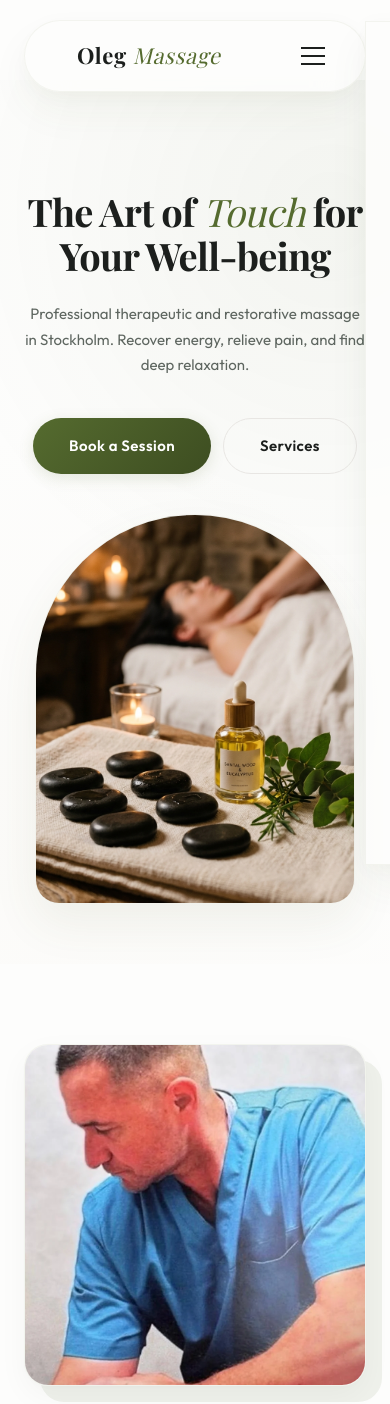
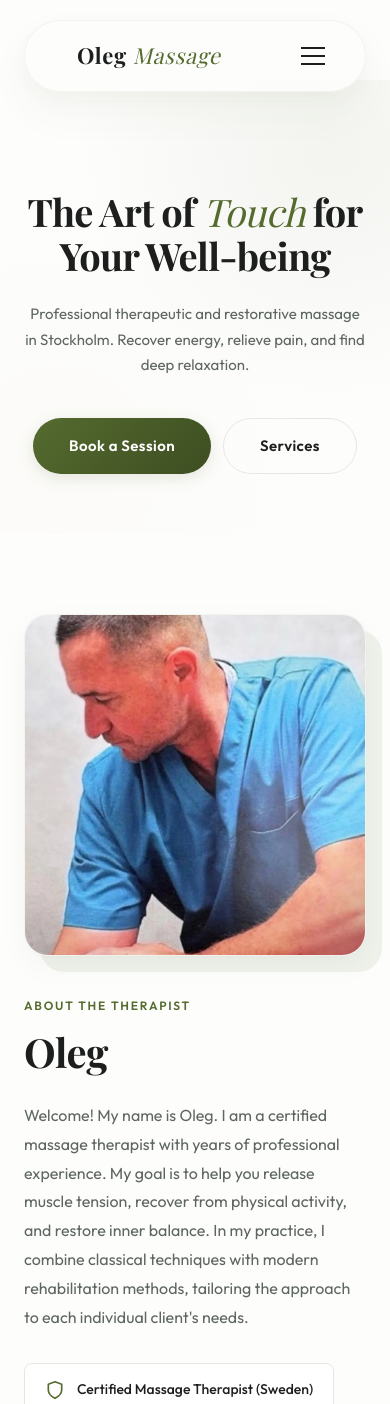
Before and after one commit to echopro-create/andrey-bygg, a Next.js app: page /en in a window 390 px wide. Shown: the top 1404 px of the page. Built offline with nearby package versions, Linux system fonts and the light colour scheme; a web font is replaced by a local one.

Commit message:
fix: resolve horizontal scroll by optimizing offscreen mobile menu and lightbox width

```diff
--- a/src/app/[lng]/page.js
+++ b/src/app/[lng]/page.js
@@ -105,27 +105,9 @@ export default async function HomePage({ params }) {
                 </div>
               </div>
 
-              {/* Правая колонка: Эстетичное изображение в форме арки с собственным свечением */}
-              <div
-                className={`${styles.heroImageColumn} fadeInUp`}
-                style={{ animationDelay: '0.4s' }}
-              >
-                <div className={styles.heroImageGlow}></div>
-                <div className={styles.heroImageArch}>
-                  <Image
-                    src="/images/hero.png"
-                    alt="Oleg Massage - Premium Spa Atmosphere"
-                    fill
-                    priority
-                    sizes="(max-width: 1024px) 100vw, 50vw"
-                    className={styles.heroImg}
-                  />
-                </div>
-              </div>
+
             </div>
           </div>
-          {/* Декоративный фоновый элемент */}
-          <div className={styles.heroOverlay}></div>
         </section>
 
         {/* СЕКЦИЯ О МАСТЕРЕ */}
--- a/src/app/[lng]/page.module.css
+++ b/src/app/[lng]/page.module.css
@@ -136,6 +136,7 @@
   justify-content: flex-end;
   align-items: center;
   width: 100%;
+  overflow: hidden;
   opacity: 0;
 }
 
--- a/src/app/globals.css
+++ b/src/app/globals.css
@@ -69,9 +69,8 @@ html[data-theme='dark'] {
   margin: 0;
 }
 
-html,
-body {
-  height: 100%;
+html {
+  overflow-x: hidden;
 }
 
 body {
@@ -83,6 +82,8 @@ body {
   display: flex;
   flex-direction: column;
   min-height: 100vh;
+  width: 100%;
+  overflow-x: hidden;
   line-height: 1.6;
   transition: background-color var(--transition-normal), color var(--transition-normal);
 }
--- a/src/components/GalleryView.module.css
+++ b/src/components/GalleryView.module.css
@@ -137,7 +137,7 @@
   position: fixed;
   top: 0;
   left: 0;
-  width: 100vw;
+  width: 100%;
   height: 100vh;
   background: rgba(10, 10, 10, 0.9);
   backdrop-filter: blur(15px);
--- a/src/components/Header.module.css
+++ b/src/components/Header.module.css
@@ -122,18 +122,21 @@
 .mobileMenu {
   position: fixed;
   top: 0;
-  right: -100%;
+  right: 0;
   width: 100%;
   height: 100vh;
   z-index: 95;
   display: flex;
   align-items: center;
   justify-content: center;
-  transition: right var(--transition-normal);
+  transition: transform var(--transition-normal), visibility var(--transition-normal);
+  transform: translateX(100%);
+  visibility: hidden;
 }
 
 .mobileMenuOpen {
-  right: 0;
+  transform: translateX(0);
+  visibility: visible;
 }
 
 .mobileNav {
```
